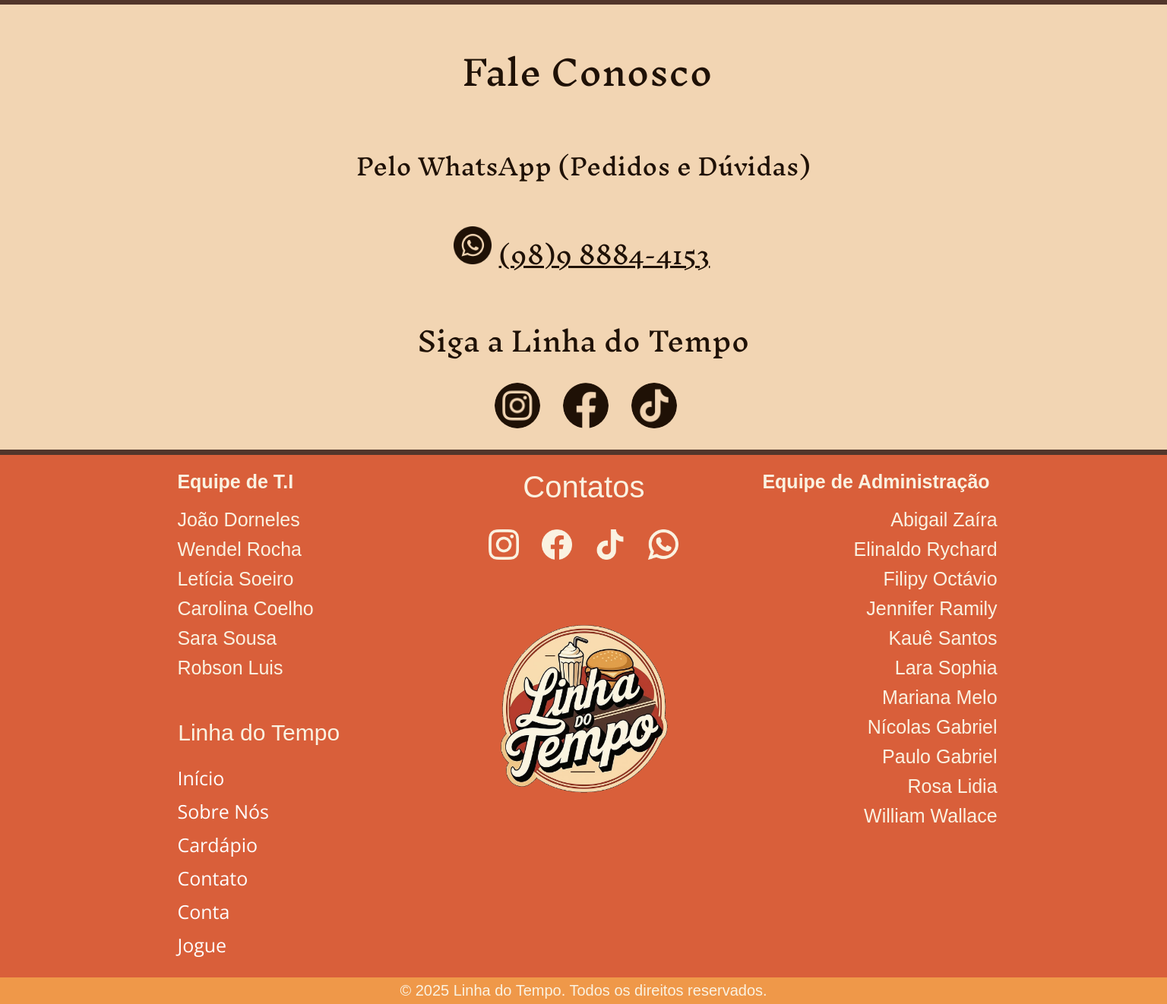
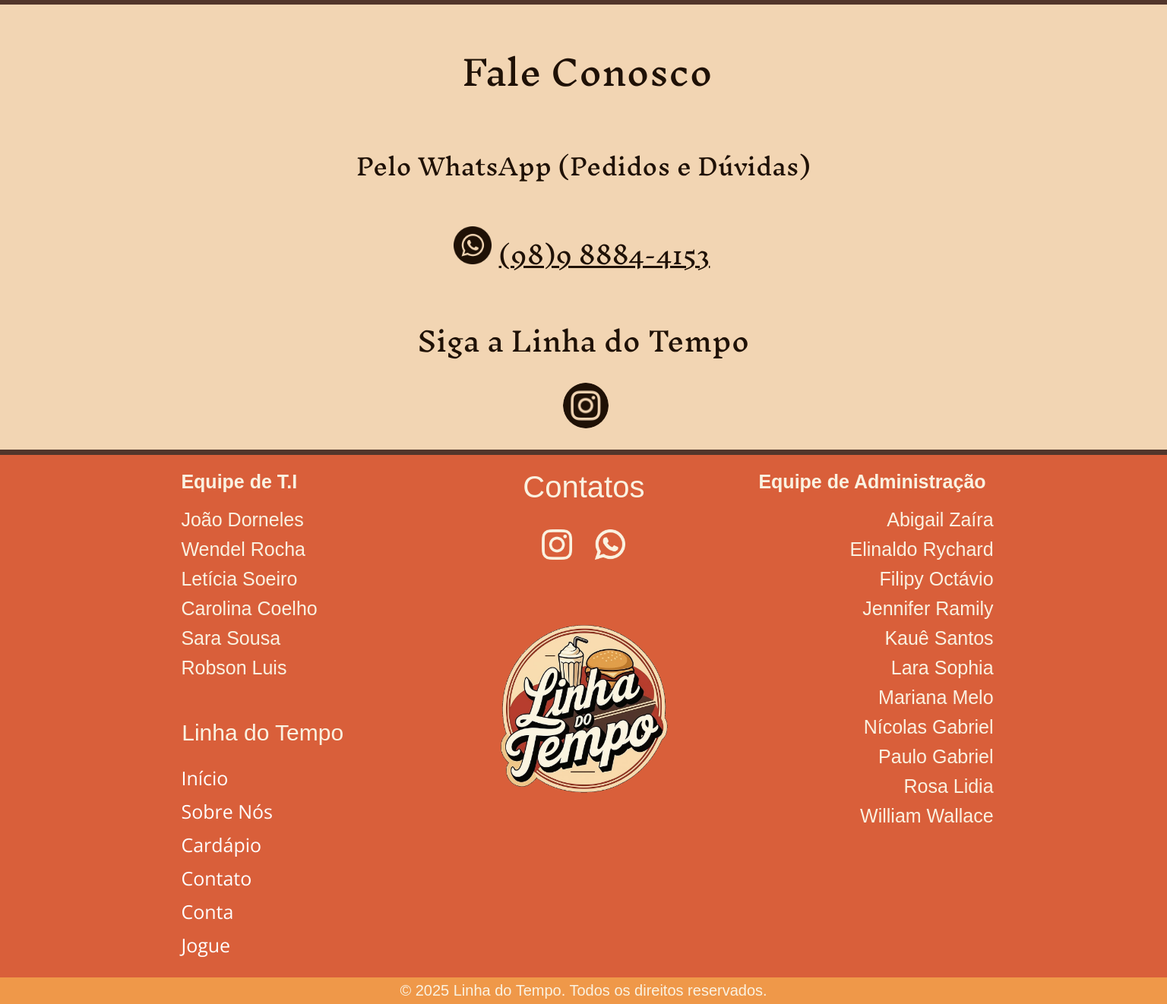
Before and after one commit to joao-Dorneles/linhadotempo, a Flask app: page / in a window 1536 px wide. Shown: the part 5080-6402 px from the top of the page at 76% size. Run offline with Flask 3, Linux system fonts and the light colour scheme; some libraries are stand-ins or nearby versions; some web fonts are replaced.

Commit message:
melhoria de responsividade e retirada das redes sociais que não existem

```diff
--- a/static/style.css
+++ b/static/style.css
@@ -2069,6 +2069,10 @@
 }
 
 @media (min-width: 1214px) {
+    .nav-bar {
+        width: 890px;
+    }
+
     .sobre-nos {
         height: 2730px;
     }
@@ -2133,6 +2137,12 @@
     }
 }
 
+@media (min-width: 1350px) {
+    .nav-bar {
+        width: 1030px;
+    }
+}
+
 @media (min-width: 1400px) {
     .nav-bar {
         width: 1080px;
@@ -2180,6 +2190,18 @@
     }
 }
 
+@media (min-width: 1430px) {
+    .nav-bar {
+        width: 1110px;
+    }
+}
+
+@media (min-width: 1470px) {
+    .nav-bar {
+        width: 1150px;
+    }
+}
+
 @media (min-width: 1500px) {
     .nav-bar {
         width: 1180px;
@@ -2219,6 +2241,10 @@
 }
 
 @media (min-width: 1540px) {
+    .nav-bar {
+        width: 1220px;
+    }
+
     .titulo-carrossel {
         top: 1150px;
     }
--- a/templates/index.html
+++ b/templates/index.html
@@ -256,10 +256,6 @@
                 href="https://www.instagram.com/linhadotempo.if?utm_source=ig_web_button_share_sheet&igsh=ZDNlZDc0MzIxNw=="
                 target="_blank"><img src="../static/images/icons/instagram-circle.png" alt="instagram-icon"
                     class="redes-icon"></a>
-            <a id="facebook" class="redes-links face-link" href="#" target="_blank"><img
-                    src="../static/images/icons/facebook.png" alt="facebook-icon" class="redes-icon"></a>
-            <a id="tiktok" class="redes-links tiktok-link" href="#" target="_blank"><img
-                    src="../static/images/icons/tiktok-circle.png" alt="tiktok-icon" class="redes-icon"></a>
         </div>
     </section>
 
@@ -270,10 +266,6 @@
                 href="https://www.instagram.com/linhadotempo.if?utm_source=ig_web_button_share_sheet&igsh=ZDNlZDc0MzIxNw=="
                 target="_blank"><img src="../static/images/icons/instagram.png" alt="instagram-icon"
                     class="redes-icon-footer"></a>
-            <a class="redes-links-footer face-link-footer" href="#" target="_blank"><img
-                    src="../static/images/icons/facebook1.png" alt="facebook-icon" class="redes-icon-footer"></a>
-            <a class="redes-links-footer tiktok-link-footer" href="#" target="_blank"><img
-                    src="../static/images/icons/tik-tok.png" alt="tiktok-icon" class="redes-icon-footer"></a>
             <a class="whatsapp-link-footer" href="https://wa.me/5598988844153" target="_blank"><img
                     src="../static/images/icons/whatsapp.png" alt="whatsapp-icon" class="redes-icon-footer"></a>
         </div>
@@ -343,7 +335,6 @@
             </ul>
         </div>
 
-
         <div class="div-central">
             <div class="contatos">
                 <h2 class="contatos-footer texto-footer nome-contatos-desktop">Contatos</h2>
@@ -352,11 +343,6 @@
                         href="https://www.instagram.com/linhadotempo.if?utm_source=ig_web_button_share_sheet&igsh=ZDNlZDc0MzIxNw=="
                         target="_blank"><img src="../static/images/icons/instagram.png" alt="instagram-icon"
                             class="redes-icon-footer"></a>
-                    <a class="redes-links-footer face-link-footer" href="#" target="_blank"><img
-                            src="../static/images/icons/facebook1.png" alt="facebook-icon"
-                            class="redes-icon-footer"></a>
-                    <a class="redes-links-footer tiktok-link-footer" href="#" target="_blank"><img
-                            src="../static/images/icons/tik-tok.png" alt="tiktok-icon" class="redes-icon-footer"></a>
                     <a class="whatsapp-link-footer" href="https://wa.me/5598988844153" target="_blank"><img
                             src="../static/images/icons/whatsapp.png" alt="whatsapp-icon" class="redes-icon-footer"></a>
                 </div>
```
